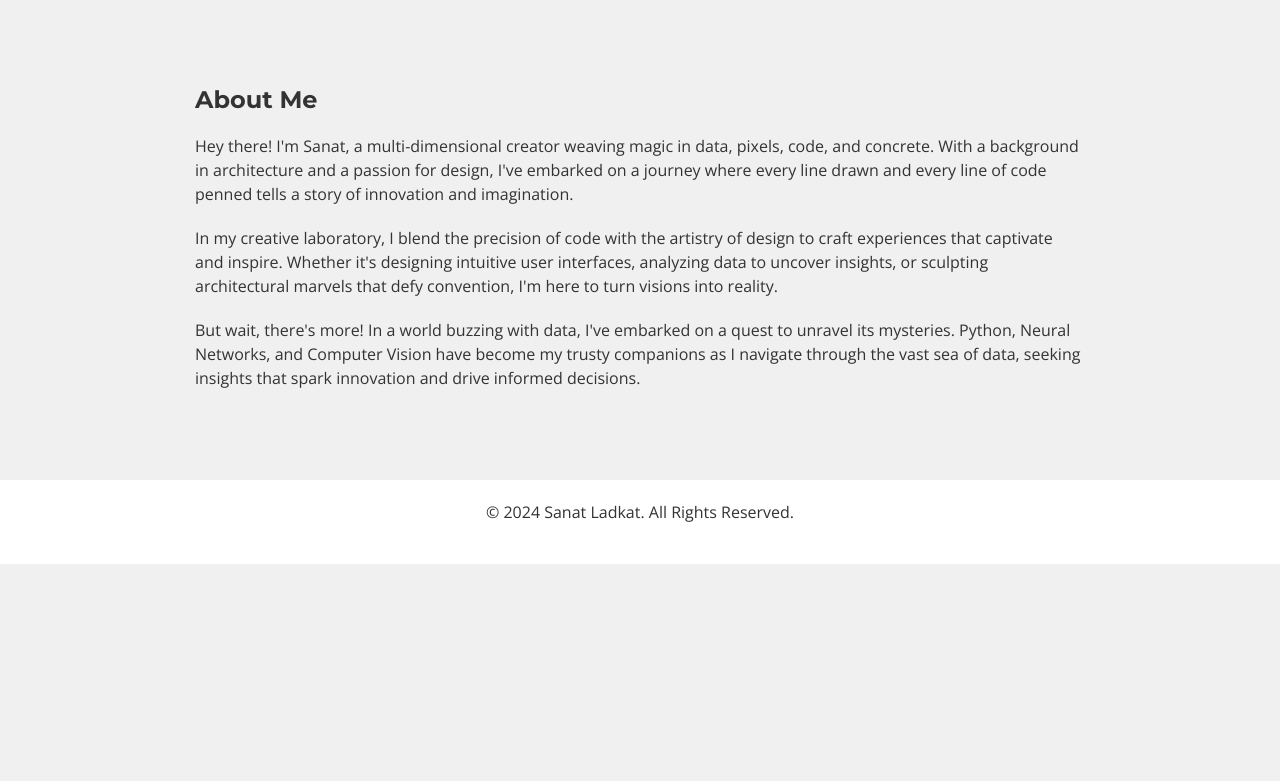
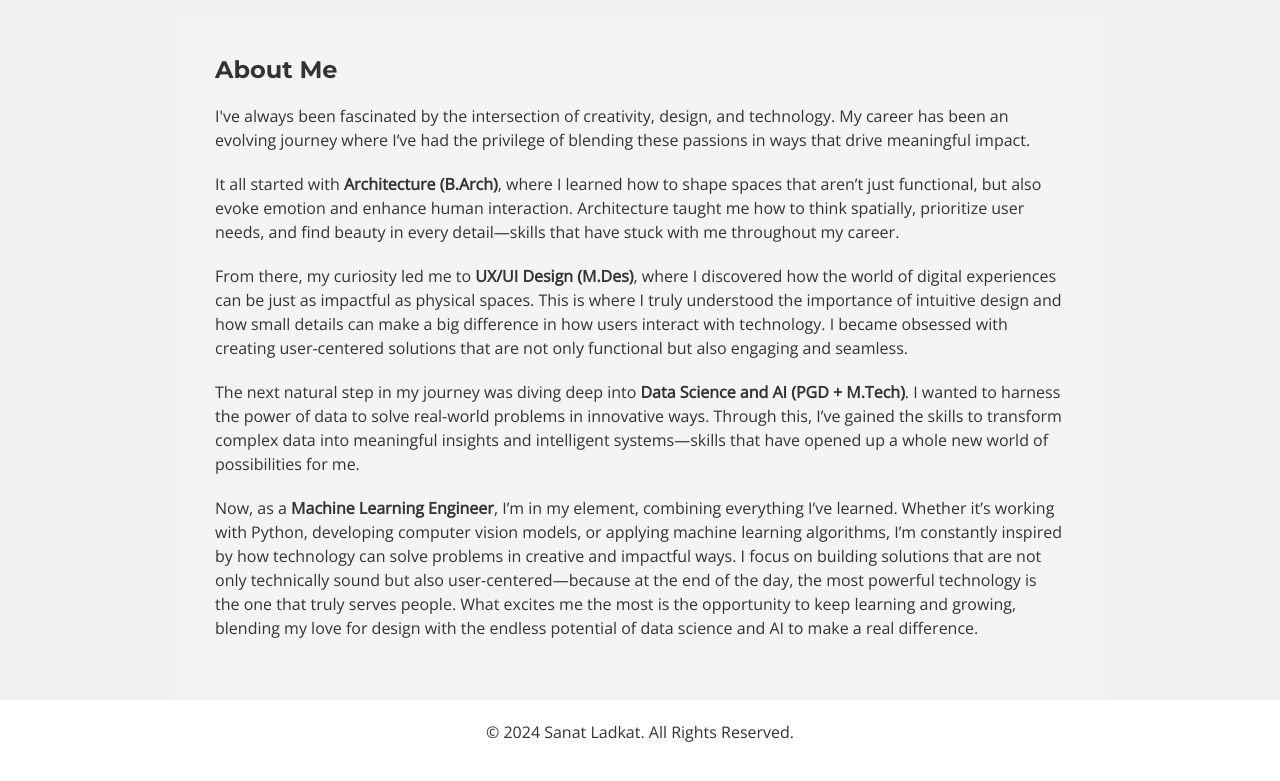
Before and after one commit to sanatladkat/portfolio, a plain HTML site: page index.html in a window 1280 px wide. Shown: the part 785-1566 px from the top of the page. Before the commit the page ends 1349 px from the top, so only its background shows below. Drawn offline with nearby package versions, Linux system fonts and the light colour scheme.

Commit message:
updated about me

```diff
--- a/index.html
+++ b/index.html
@@ -41,12 +41,23 @@
         </div>
     </section>
 
-    <section id="about">
-        <h3>About Me</h3>
-        <p>Hey there! I'm Sanat, a multi-dimensional creator weaving magic in data, pixels, code, and concrete. With a background in architecture and a passion for design, I've embarked on a journey where every line drawn and every line of code penned tells a story of innovation and imagination.</p>
-        <p>In my creative laboratory, I blend the precision of code with the artistry of design to craft experiences that captivate and inspire. Whether it's designing intuitive user interfaces, analyzing data to uncover insights, or sculpting architectural marvels that defy convention, I'm here to turn visions into reality.</p>
-        <p>But wait, there's more! In a world buzzing with data, I've embarked on a quest to unravel its mysteries. Python, Neural Networks, and Computer Vision have become my trusty companions as I navigate through the vast sea of data, seeking insights that spark innovation and drive informed decisions.</p>
-    </section>
+    <section id="about" style="padding: 40px; background-color: #f4f4f4;">
+        <div class="container">
+          <h3>About Me</h3>
+          <p>I've always been fascinated by the intersection of creativity, design, and technology. My career has been an evolving journey where I’ve had the privilege of blending these passions in ways that drive meaningful impact.</p>
+
+          <p>It all started with <strong>Architecture (B.Arch)</strong>, where I learned how to shape spaces that aren’t just functional, but also evoke emotion and enhance human interaction. Architecture taught me how to think spatially, prioritize user needs, and find beauty in every detail—skills that have stuck with me throughout my career.</p>
+
+          <p>From there, my curiosity led me to <strong>UX/UI Design (M.Des)</strong>, where I discovered how the world of digital experiences can be just as impactful as physical spaces. This is where I truly understood the importance of intuitive design and how small details can make a big difference in how users interact with technology. I became obsessed with creating user-centered solutions that are not only functional but also engaging and seamless.</p>
+
+          <p>The next natural step in my journey was diving deep into <strong>Data Science and AI (PGD + M.Tech)</strong>. I wanted to harness the power of data to solve real-world problems in innovative ways. Through this, I’ve gained the skills to transform complex data into meaningful insights and intelligent systems—skills that have opened up a whole new world of possibilities for me.</p>
+
+          <p>Now, as a <strong>Machine Learning Engineer</strong>, I’m in my element, combining everything I’ve learned. Whether it’s working with Python, developing computer vision models, or applying machine learning algorithms, I’m constantly inspired by how technology can solve problems in creative and impactful ways. I focus on building solutions that are not only technically sound but also user-centered—because at the end of the day, the most powerful technology is the one that truly serves people.
+
+          What excites me the most is the opportunity to keep learning and growing, blending my love for design with the endless potential of data science and AI to make a real difference.</p>
+        </div>
+      </section>
+
 
     <div class="container">
         <!-- <section id="blog" class="section">
```
